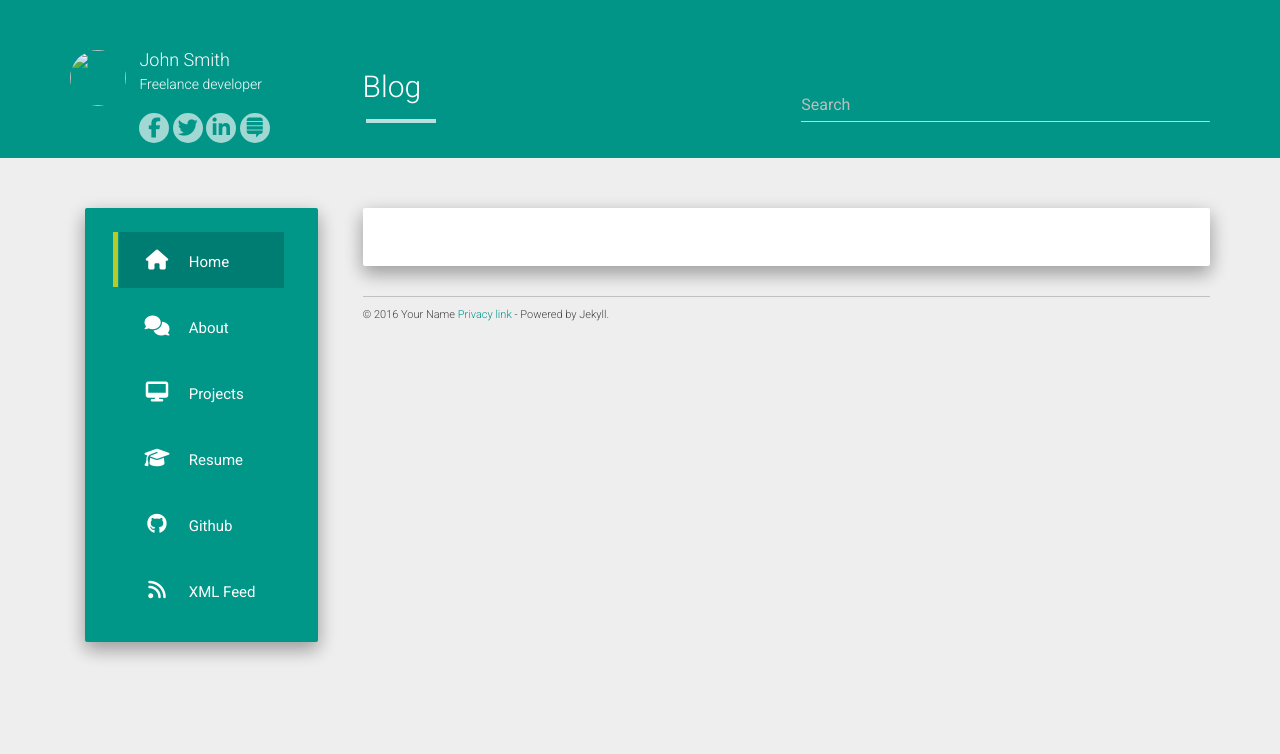
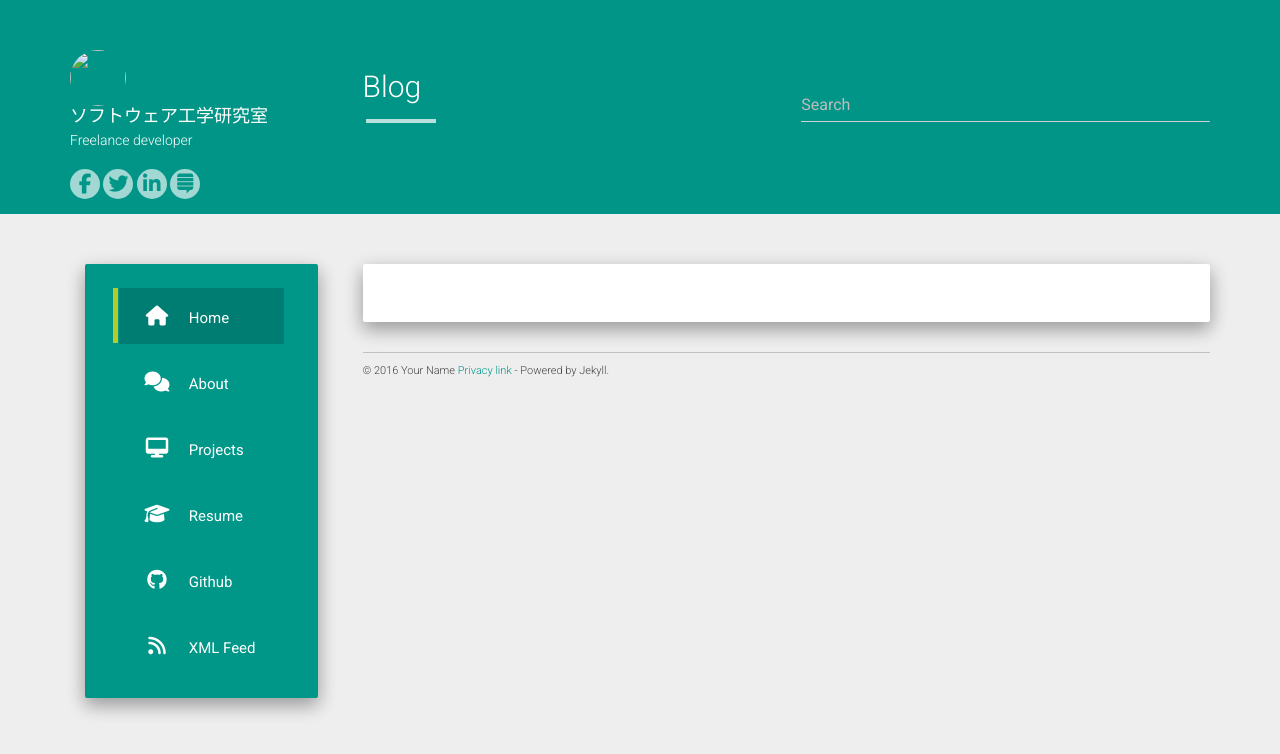
Before and after one commit to ndsu-sel/ndsu-sel.github.io, a Jekyll site: the page built from index.html, in a window 1280 px wide. Shown: the top 754 px of the page. Built offline with Jekyll 4.4.1, drawn with Linux system fonts in a browser that asks for light colours; nearby versions of some CDN libraries; the list of posts is cut into pages by our own code.

Commit message:
タイトル入れた

```diff
--- a/_config.yml
+++ b/_config.yml
@@ -1,6 +1,6 @@
-title: John Smith
-description: My Personal Blog
-author: John Smith
+title: こんにちは
+description: ソフトウェア工学研究室
+author: ソフトウェア工学研究室
 logo: /hcz-jekyll-blog/static/img/avatar.png
 github: https://github.com/codeasashu
 about: Freelance developer
```
